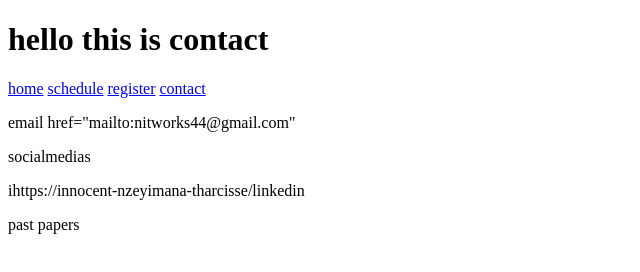
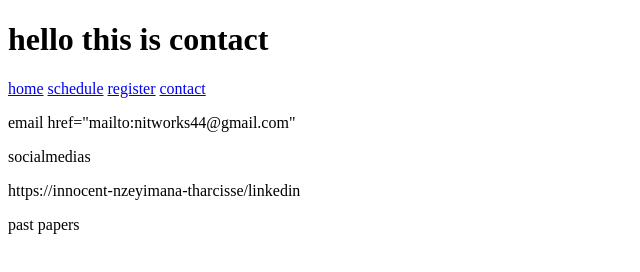
Before and after one commit to innocea/TechCon_HTML, a plain HTML site: page contact.html in a window 1280 px wide. Shown: the full height of the page, 0-640 px from the left. Drawn offline with Linux system fonts and the light colour scheme.

Commit message:
changed branch

```diff
--- a/contact.html
+++ b/contact.html
@@ -24,7 +24,7 @@
         </article>
         <article>
             <p>socialmedias</p>
-        ihttps://innocent-nzeyimana-tharcisse/linkedin
+        https://innocent-nzeyimana-tharcisse/linkedin
         </article>
         <article>
             <p>past papers</p>
```
